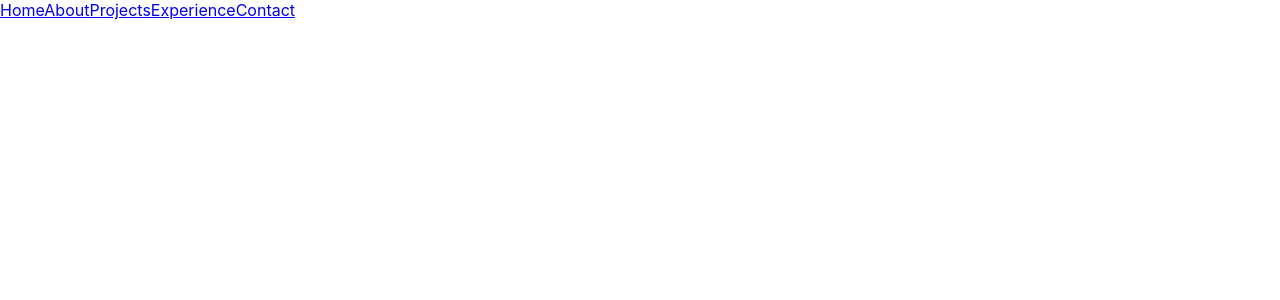
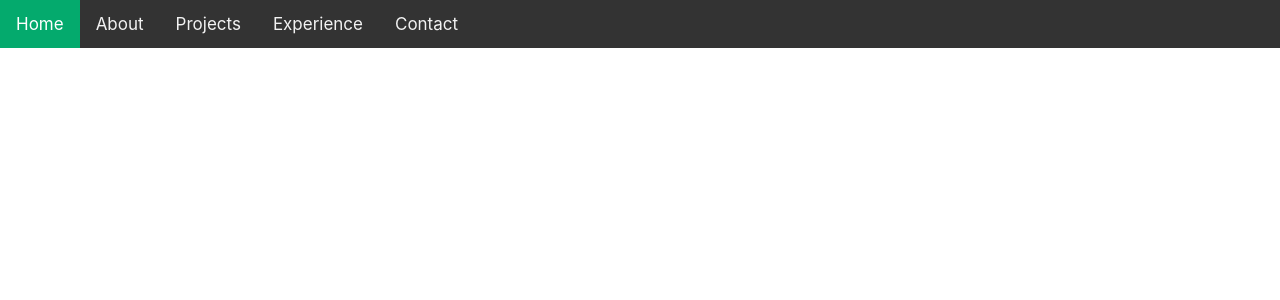
Before and after one commit to lwrnce/webport, a React (Create React App) app in the folder web-portfolio/: page / in a window 1280 px wide. Shown: the top 300 px of the page. Built offline with nearby package versions, Linux system fonts and the light colour scheme.

Commit message:
add stylesheet to nav component

```diff
--- a/web-portfolio/package.json
+++ b/web-portfolio/package.json
@@ -6,6 +6,7 @@
     "@testing-library/jest-dom": "^5.11.4",
     "@testing-library/react": "^11.1.0",
     "@testing-library/user-event": "^12.1.10",
+    "node-sass": "^6.0.1",
     "react": "^17.0.2",
     "react-dom": "^17.0.2",
     "react-scripts": "4.0.3",
--- /dev/null
+++ b/web-portfolio/src/components/Nav/Nav.css
@@ -0,0 +1,23 @@
+.nav {
+  overflow: hidden;
+  background-color: #333;
+}
+
+a {
+  float: left;
+  color: #f2f2f2;
+  text-align: center;
+  padding: 14px 16px;
+  text-decoration: none;
+  font-size: 17px;
+}
+
+a:hover {
+  background-color: #ddd;
+  color: black;
+}
+
+a.active {
+  background-color: #04AA6D;
+  color: white;
+}
--- a/web-portfolio/src/components/Nav/Nav.js
+++ b/web-portfolio/src/components/Nav/Nav.js
@@ -1,8 +1,9 @@
+import './Nav.css';
 
 function Nav() {
   return (
-      <div class="topnav">
-          <a class="active" href="#home">Home</a>
+      <div className="nav">
+          <a className="active" href="#home">Home</a>
           <a href="#about">About</a>
           <a href="#projects">Projects</a>
           <a href="#experience">Experience</a>
```
Also changed, not shown: 2 other files (tests, documents, lock files or other folders).
